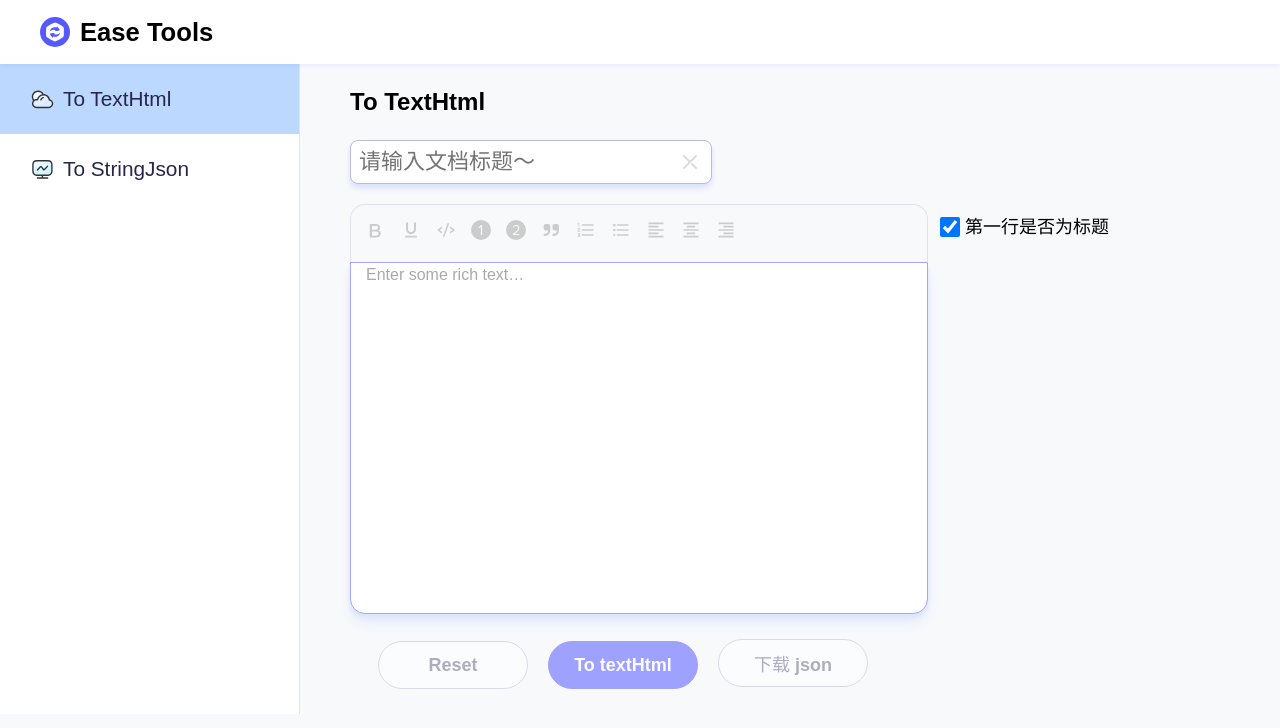
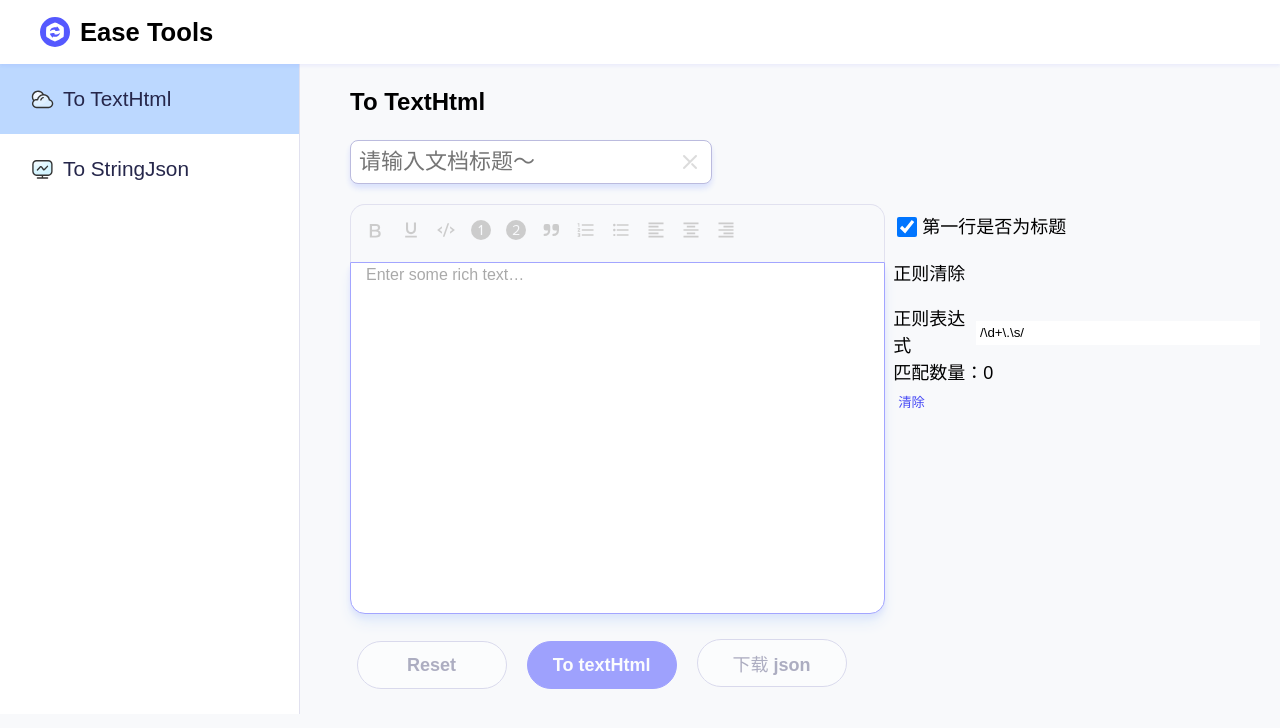
Before and after one commit to cyf-super/ease-tools, a React (Vite) app: page /1/to-string-json#/to-text-html in a window 1280 px wide. Shown: the top 728 px of the page. Built offline with nearby package versions, Linux system fonts and the light colour scheme; a web font is replaced by a local one.

Commit message:
更改展示格式

```diff
--- a/src/pages/text-transform/hooks/useTransform.ts
+++ b/src/pages/text-transform/hooks/useTransform.ts
@@ -1,5 +1,5 @@
-import { textToTextHtml } from '@/pages/utils';
-import { useState, useMemo, useCallback, ChangeEvent } from 'react';
+import { textToTextHtml, validateAndCreateRegex } from '@/pages/utils';
+import { useState, useMemo, useCallback, ChangeEvent, useRef } from 'react';
 import { Descendant } from 'slate';
 import { toast } from 'sonner';
 import { withReact } from 'slate-react';
@@ -22,6 +22,12 @@ export function useTransform() {
   const [textHtmlMode] = useState('simple');
   const [isTitle, setIsTitle] = useState(true);
   const [title, setTtile] = useState('');
+
+  const [regular, setRegular] = useState('/\\d+\\.\\s/');
+  const [regularNum, setRegularNum] = useState(0);
+  const [regularError, setRegularError] = useState(false);
+
+  const headerInputRef = useRef<HTMLInputElement | null>(null);
 
   const editor = useMemo(() => withHistory(withReact(createEditor())), []);
   function onReset() {
@@ -86,12 +92,23 @@ export function useTransform() {
     window.URL.revokeObjectURL(url);
   };
 
+  const onChangeRegular = (value: string) => {
+    const res = validateAndCreateRegex(value);
+    setRegular(value);
+    setRegularError(res.valid);
+  };
+
   return {
     isTitle,
     descendant,
     textHtmlList,
     editor,
     title,
+    regular,
+    regularNum,
+    regularError,
+    headerInputRef,
+    onChangeRegular,
     setTtile,
     changeCheckBox,
     editChange,
--- a/src/pages/text-transform/index.module.scss
+++ b/src/pages/text-transform/index.module.scss
@@ -63,11 +63,38 @@
             cursor: pointer;
           }
         }
-
-        .handleBtn {
+        .regularHandle {
           margin-top: 20px;
-          display: flex;
-          align-items: center;
+          .regularInput {
+            position: relative;
+            display: flex;
+            align-items: center;
+            input {
+              width: 300px;
+              height: 20px;
+              border: none;
+              outline: none;
+              padding: 2px 4px;
+            }
+            .error {
+              position: absolute;
+              bottom: 0;
+              left: 30px;
+              display: none;
+              color: red;
+              font-size: 12px;
+            }
+            .showErorr {
+              display: block;
+            }
+          }
+          .clearBtn {
+            border: none;
+            outline: none;
+            padding: 5px;
+            background: transparent;
+            color: #484bf5;
+          }
         }
       }
     }
--- a/src/pages/text-transform/index.tsx
+++ b/src/pages/text-transform/index.tsx
@@ -10,6 +10,11 @@ export function TextTransform() {
     descendant,
     textHtmlList,
     title,
+    regular,
+    headerInputRef,
+    regularNum,
+    regularError,
+    onChangeRegular,
     onTransform,
     editChange,
     changeCheckBox,
@@ -25,7 +30,7 @@ export function TextTransform() {
     return (html += item?.detail), html;
   }, '');
 
-  console.log('textHtmlList ', textHtmlList);
+  console.log('textHtmlList ', descendant);
 
   return (
     <>
@@ -38,8 +43,15 @@ export function TextTransform() {
             type="text"
             value={title}
             onChange={e => setTtile(e.target.value)}
+            ref={headerInputRef}
           />
-          <span className="delIcon" onClick={() => setTtile('')}></span>
+          <span
+            className="delIcon"
+            onClick={() => {
+              setTtile('');
+              headerInputRef.current?.focus();
+            }}
+          ></span>
         </div>
         <div className="content">
           <div className="left">
@@ -59,11 +71,7 @@ export function TextTransform() {
               >
                 To textHtml
               </BaseButton>
-              <BaseButton
-                disabled={!textHtml}
-                // className="btn-texthtml"
-                onClick={onDownload}
-              >
+              <BaseButton disabled={!textHtml} onClick={onDownload}>
                 下载 json
               </BaseButton>
             </div>
@@ -79,7 +87,32 @@ export function TextTransform() {
               <label htmlFor="checkbox">第一行是否为标题</label>
             </div>
 
-            <div className="handleBtn"></div>
+            <div className="regularHandle">
+              <p>正则清除</p>
+              <div className="regularInput">
+                <label className="regularLabel" form="regularLabel">
+                  正则表达式
+                </label>
+                <input
+                  type="text"
+                  id="regularLabel"
+                  placeholder="正则表达式"
+                  value={regular}
+                  onChange={e => onChangeRegular(e.target.value)}
+                />
+                <span
+                  className={['error', regularError ? 'showErorr' : ''].join(
+                    ' '
+                  )}
+                >
+                  非法的正则
+                </span>
+              </div>
+              <div className="">
+                <span className="size">匹配数量：{regularNum}</span>
+              </div>
+              <button className="clearBtn">清除</button>
+            </div>
           </div>
         </div>
 
--- a/src/pages/utils.ts
+++ b/src/pages/utils.ts
@@ -76,3 +76,13 @@ function getHtmlObj(textHtml: string, isTitle: boolean, title: string) {
     detail: textHtml
   };
 }
+
+// 校验正则表达式
+export function validateAndCreateRegex(pattern: string) {
+  try {
+    const regex = new RegExp(pattern);
+    return { valid: true, regex: regex };
+  } catch (e: any) {
+    return { valid: false, error: e.message };
+  }
+}
```
Also changed, not shown: src/pages/text-transform/utils.ts (deleted).
